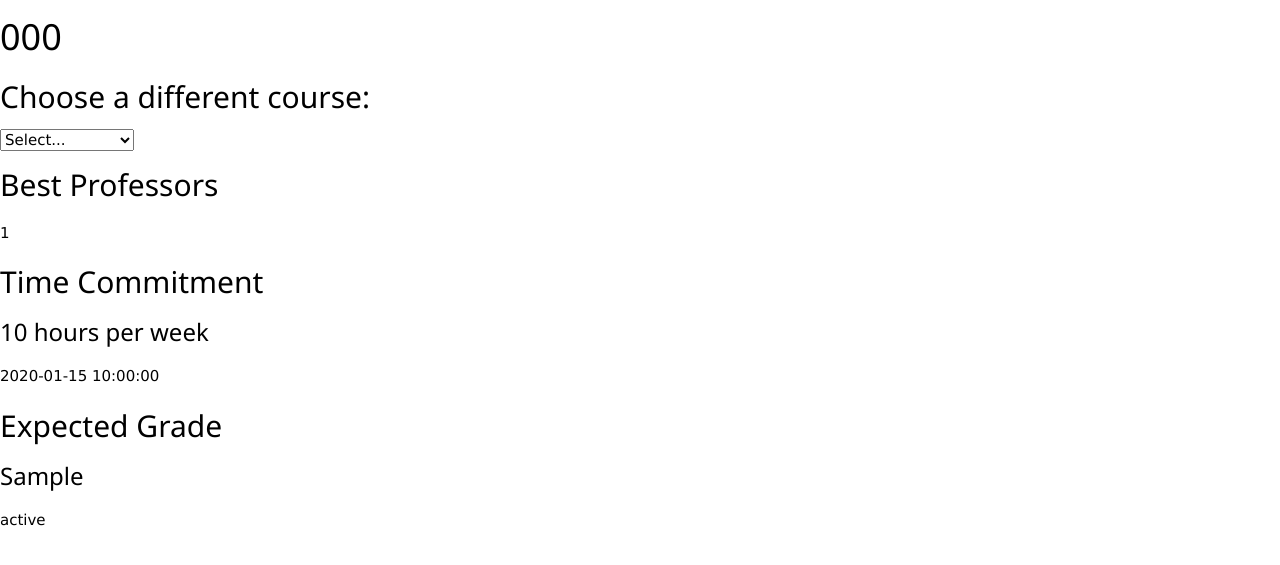
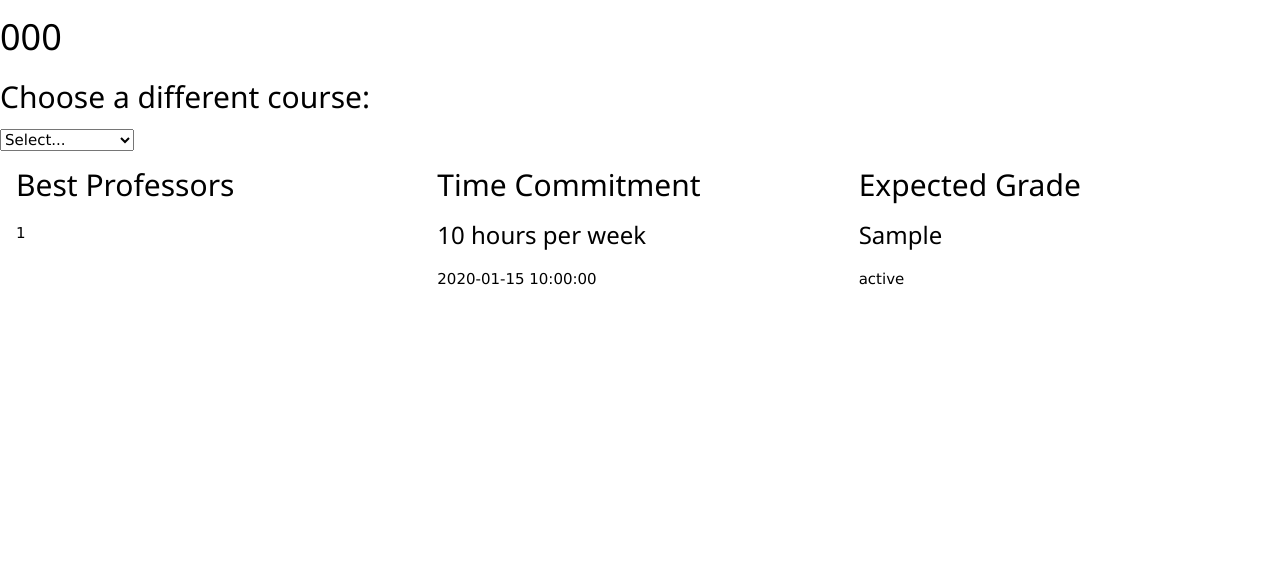
Before and after one commit to andportnoy/smartercapes.com, a Flask app: template templates/report.html in a window 1280 px wide. Shown: the top 565 px of the page. Run offline with Flask 2, Linux system fonts and the light colour scheme; the template is opened without the code that fills it: most values are stand-ins (such as "Sample title", 1, 10 or a date in 2020).

Commit message:
try out w3.css

```diff
--- a/templates/report.html
+++ b/templates/report.html
@@ -4,7 +4,6 @@
 <link rel="stylesheet" href="w3.css">
 
 <body>
-<div class="container">
 
 <header>
    <h1>{{code}}</h1>
@@ -17,23 +16,23 @@
         <option value="{{url_dict[course]}}">{{course}}</option>
     {% endfor %}
 </select>
-
-<profrankcol>
+<div class="w3-row-padding">
+    <div class="w3-third">
         <h2>Best Professors</h2>
         <p>{{rank|safe}}</p>
-</profrankcol>
+    </div>
 
-<timecommitcol>
+    <div class="w3-third">
         <h2>Time Commitment</h2>
         <h3>{{hours}} hours per week</h3>
         <p>{{time_statement}}</p>
-</timecommitcol>
+    </div>
 
-<gradeexpectedcol>
+    <div class="w3-third">
         <h2>Expected Grade</h2>
         <h3>{{expected_grade}}</h3>
         <p>{{grade_statement}}</p>
-</gradeexpectedcol>
+    </div>
 
 </div>
 
```
Lines whose indentation alone changed are shown as unchanged.
